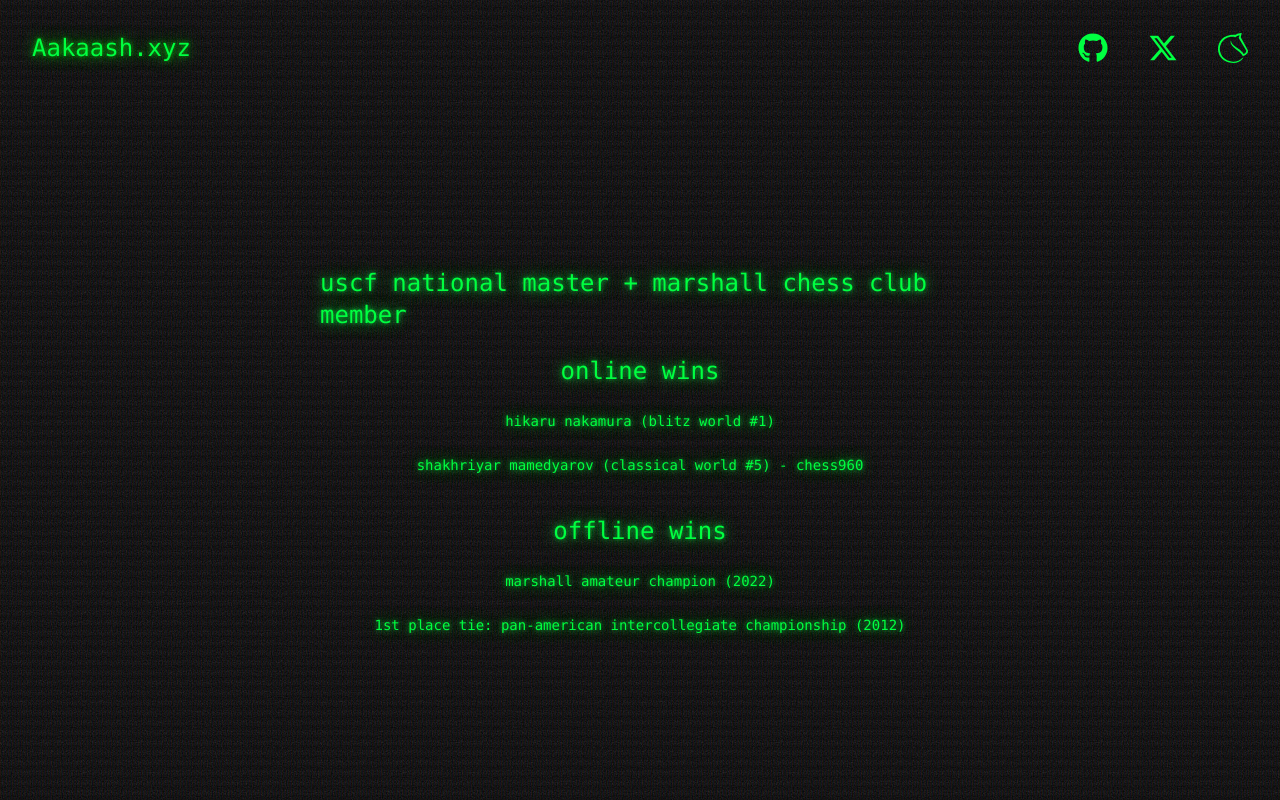
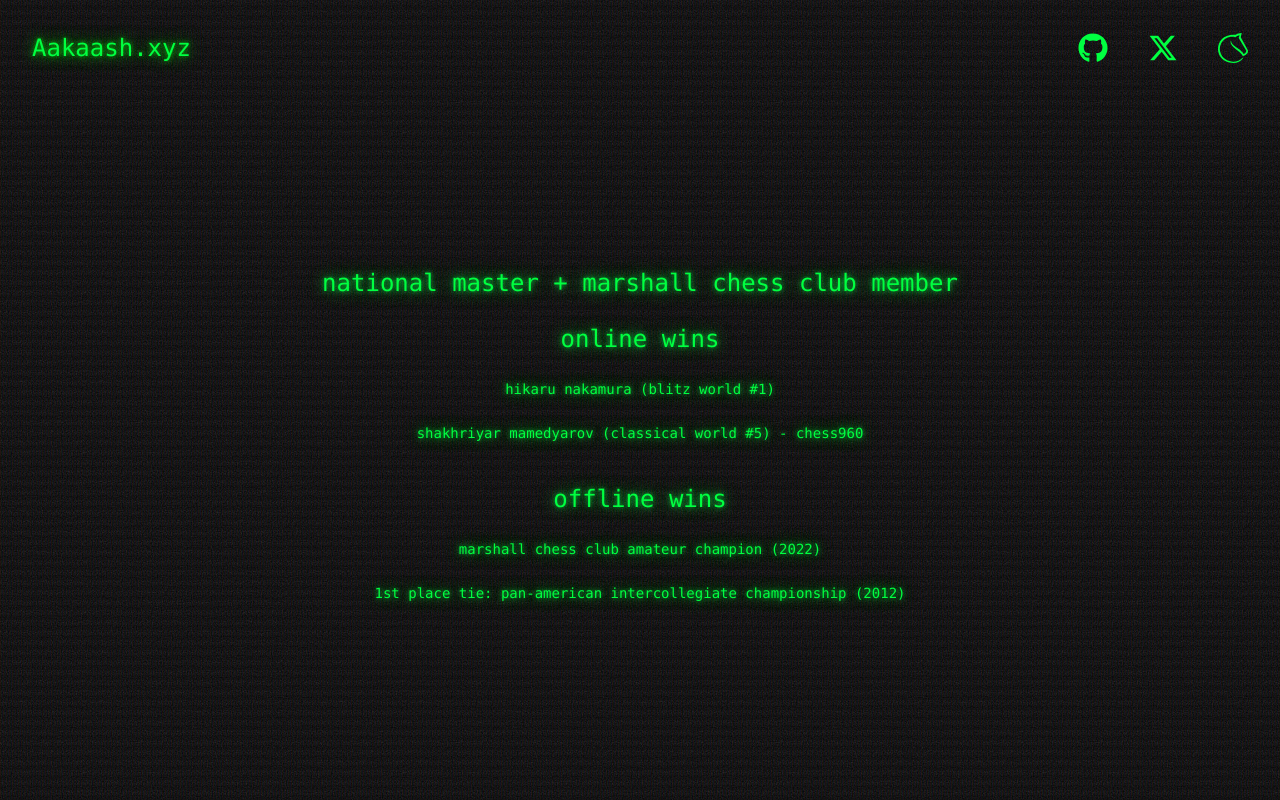
Before and after one commit to acashmoney/personal-website, a Next.js app: page /chess in a window 1280 px wide. Built offline with nearby package versions, Linux system fonts and the light colour scheme.

Commit message:
cleaner phrasing

```diff
--- a/pages/chess.tsx
+++ b/pages/chess.tsx
@@ -16,7 +16,7 @@
       />
       <div className="absolute top-1/3 left-1/2 transform -translate-x-1/2 flex flex-col items-center gap-6">
         <FlickerText
-          text="uscf national master + marshall chess club member"
+          text="national master + marshall chess club member"
           minFlickerDelay={3000}
           maxFlickerDelay={10000}
           size="2xl"
@@ -65,7 +65,7 @@
           rel="noopener noreferrer"
         >
           <FlickerText
-            text="marshall amateur champion (2022)"
+            text="marshall chess club amateur champion (2022)"
             minFlickerDelay={3200}
             maxFlickerDelay={5000}
             size="sm"
```
